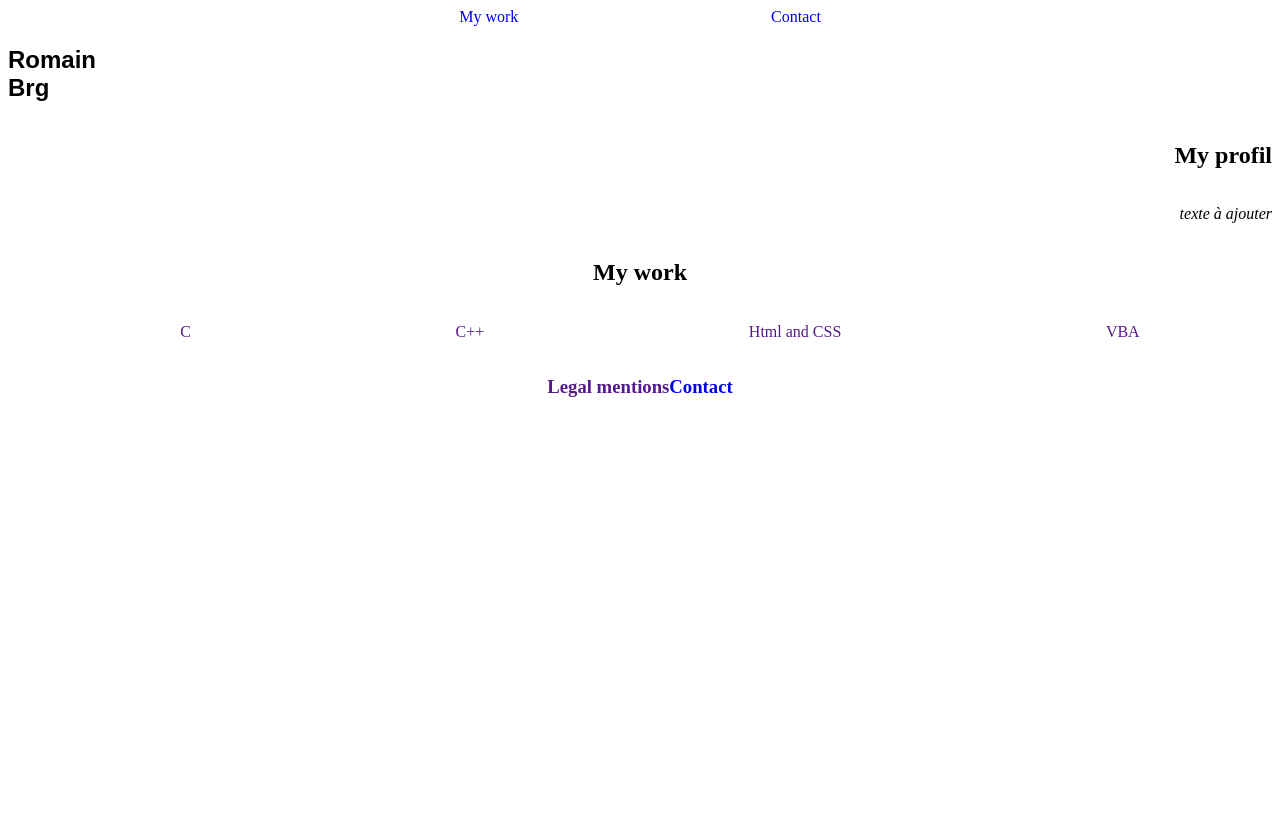
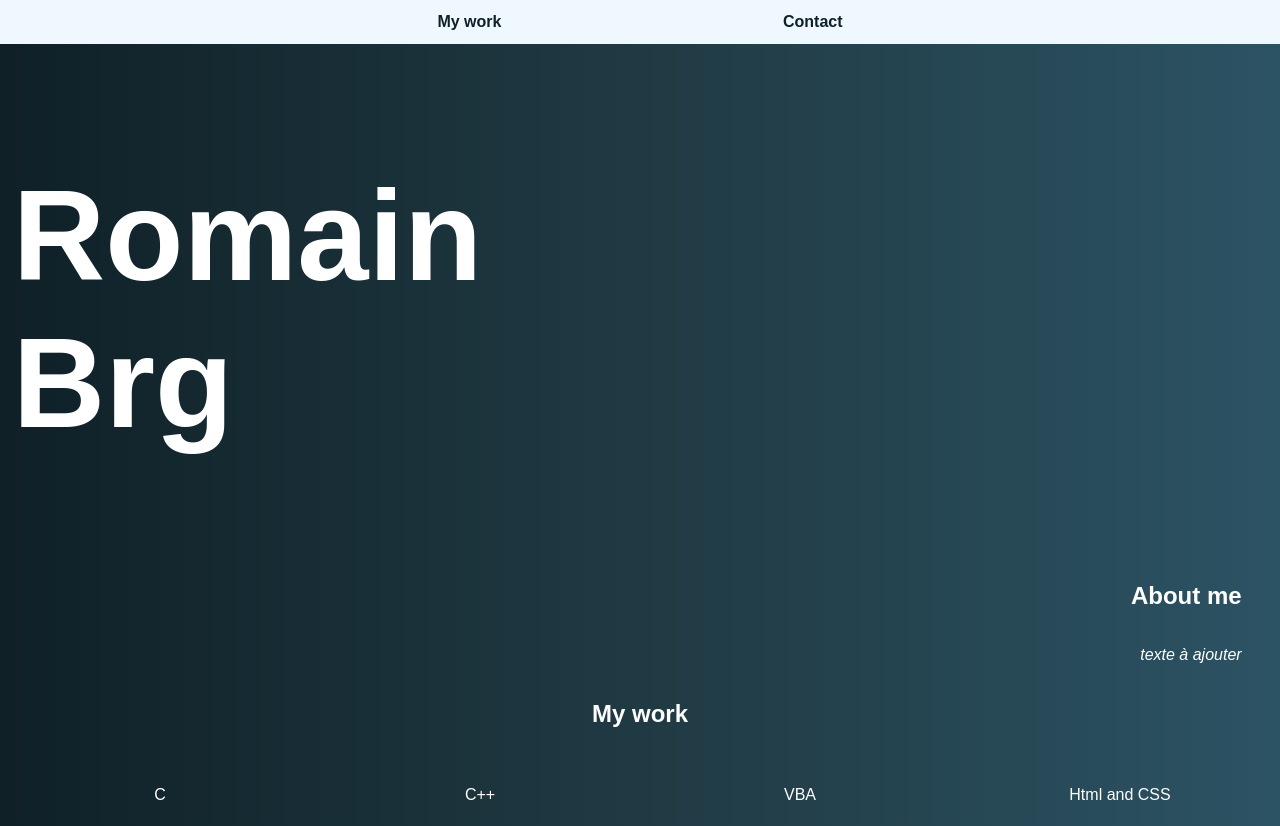
Before and after one commit to Romain-Brg/1er-Site-Web, a plain HTML site: page index.html in a window 1280 px wide. Shown: the top 826 px of the page. Before the commit the page ends 800 px from the top, so only its background shows below. Drawn offline with Linux system fonts and the light colour scheme; a web font is replaced by a local one.

Commit message:
Maj CSS et ajout des pages dediees aux langages

```diff
--- a/index.html
+++ b/index.html
@@ -24,7 +24,7 @@
         </section>
 
         <section class="infoProfil">
-            <h2>My profil</h2>
+            <h2>About me</h2>
                 <div class="textProfil">
                     <p>
                         <i>texte à ajouter</i>
@@ -34,12 +34,12 @@
 
         <section class="myWork">
             <h2 id="encre_Work">My work</h2>
-            <ul>
-                <li><a href="" alt="Click to see my work in C">C</a></li>
-                <li><a href="" alt="Click to see my work in C++">C++</a></li>
-                <li><a href="" alt="Click to see my work in Html and CSS">Html and CSS</a></li>
-                <li><a href="" alt="Click to see my work in VBA">VBA</a></li>
-            </ul>
+            <div class="listWork">
+                <a href="" alt="Click to see my work in C">C</a>
+                <a href="" alt="Click to see my work in C++">C++</a>
+                <a href="" alt="Click to see my work in VBA">VBA</a>
+                <a href="" alt="Click to see my work in Html and CSS">Html and CSS</a>
+            </div>
         </section>
     </main>
 
--- a/styles.css
+++ b/styles.css
@@ -1,27 +1,62 @@
+html {
+    height: 100%;
+    overflow: auto;
+    margin-left: auto;
+    margin-right: auto;
+}
 
+
+body{
+    height: 100%;
+	width: 100%;
+	padding: 0;
+	margin: 0;
+    background: linear-gradient(to right, #0f2027, #203a43, #2c5364); /* W3C, IE 10+/ Edge, Firefox 16+, Chrome 26+, Opera 12+, Safari 7+ */
+    background-attachment: fixed;
+    color: white;
+    font-family: Arial, Helvetica, sans-serif;
+}
 
 h1{
     font-family:'Radio Big Canada', sans-serif;
+    font-size: 8em;
+    margin-left: 1%;
 }
 
 a{
     text-decoration: none;
+    color: white;
 }
-
+header{
+    height: 7%;
+}
 .navbar {
     display: flex;
     flex-direction: row;
     justify-content: center;
+    background-color: aliceblue;
+
+
 }
 .navbar a{
     margin-left: 10%;
     margin-right: 10%;
+    color: #0f2027;
+    padding: 1%;
+    font-weight: bold;
+    font-family:'Radio Big Canada', sans-serif;
+}
+
+.navbar a:hover{
+    padding: 1%;
+    box-shadow: rgba(50, 50, 93, 0.25) 0px 30px 60px -12px inset, rgba(0, 0, 0, 0.3) 0px 18px 36px -18px inset;
 }
 
 .infoProfil{
     display: flex;
     flex-direction: column;
     align-items: flex-end;
+    margin-right: 3%;
 }
 
 .myWork h2{
@@ -29,20 +64,40 @@ a{
     margin-bottom: 3%;
 }
 
-.myWork ul{
+.listWork{
+    display: grid;
+    grid-template-columns:25% 25% 25% 25%;
+}
+
+.listWork a{
     display: flex;
-    flex-direction: row;
-    justify-content: space-around;
-    list-style-type: none;
+    height: 3.5em;
+    justify-content: center;
+    align-items: center;
+
+
+}
+
+.listWork a:hover{
+    background-color: rgba(171,176,181,0.25);
+    box-shadow: rgba(17, 17, 26, 0.1) 0px 4px 16px, rgba(17, 17, 26, 0.1) 0px 8px 24px, rgba(17, 17, 26, 0.1) 0px 16px 56px;
 }
 
 footer{
     display: flex;
     flex-direction: row;
-    justify-content:center;
+    justify-content:right;
+}
+
+footer h3{
+    margin: 5%;
+    margin-top: 10%;
 }
 
 .formContact{
+    margin-top: 15%;
     display: flex;
-    flex-direction: column;
+    flex-flow: column nowrap;
+    align-items: center;
+    justify-content: center;
 }
```
Also changed, not shown: Contact.html (+0 -1 lines), VBA.html (added, +11 -0 lines), c.html (added, +11 -0 lines), cpp.html (added, +11 -0 lines), htmlCss.html (added, +11 -0 lines).
